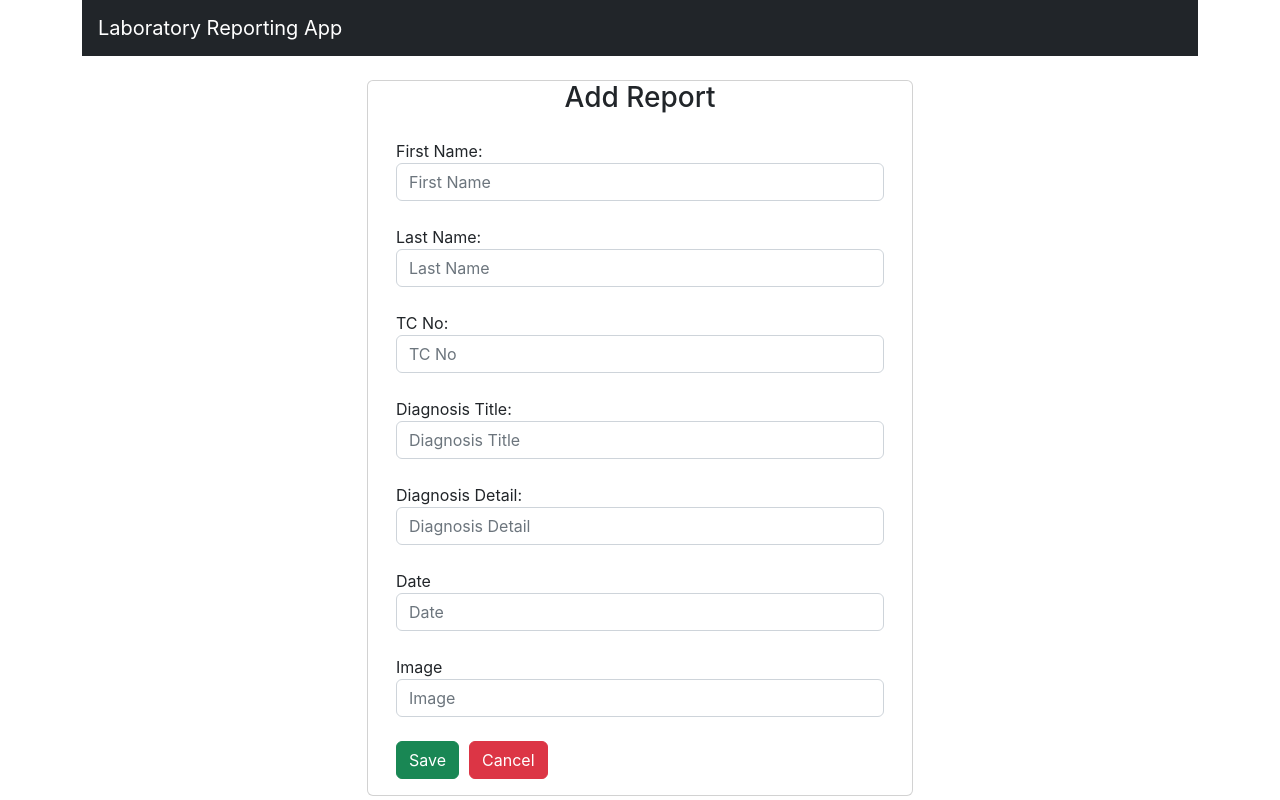
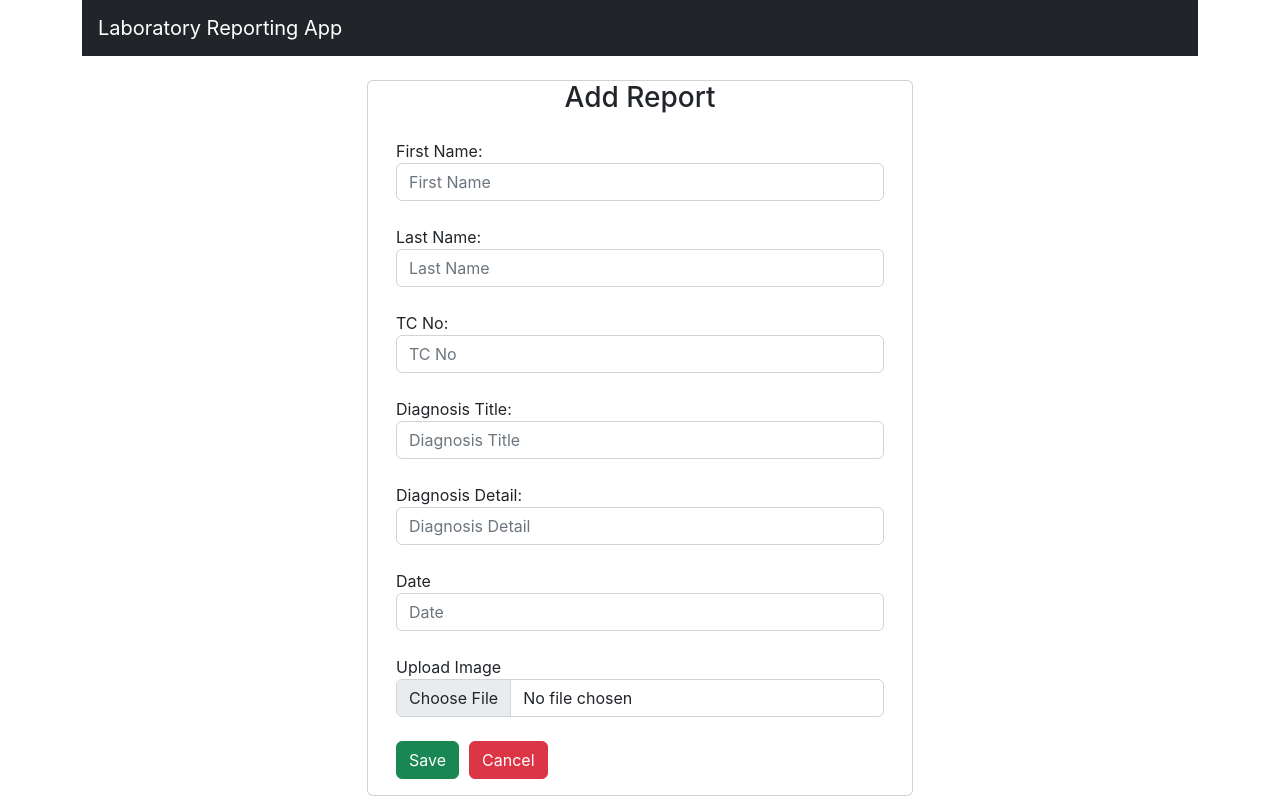
Before and after one commit to yakubalkis/Lab-Reporting-App-Fullstack, a React (Create React App) app in the folder react-frontend/: page /laborant/1/0 in a window 1280 px wide. Built offline with nearby package versions, Linux system fonts and the light colour scheme.

Commit message:
changed input for file type input.

```diff
--- a/react-frontend/src/components/AddReport.js
+++ b/react-frontend/src/components/AddReport.js
@@ -39,8 +39,8 @@ export default function AddReport(){
     }, []);
 
 
-    function handleChange(event){
-        const {name, value} = event.target;
+    function handleChange(e){
+        const {name, value} = e.target;
 
         setInputAll(prevState => {
             return{
@@ -50,10 +50,24 @@ export default function AddReport(){
         })
     }
 
+    function onFileChangeHandler(e){
+
+        setInputAll((prevState) => {
+            return{
+                ...prevState,
+                imageName: e.target.files[0].name
+            }
+        })
+
+        const formData = new FormData();
+        formData.append('file', e.target.files[0]);
+
+    }
+
     function SaveOrUpdateEmployee(e){
         e.preventDefault();
 
-        if(inputAll.firstName==="" || inputAll.lastName === "" || inputAll.tcNo === "" || inputAll.diagnosisTitle === "" || inputAll.diagnosisDetail === ""){
+        if(inputAll.firstName==="" || inputAll.lastName === "" || inputAll.tcNo === "" || inputAll.diagnosisTitle === "" || inputAll.diagnosisDetail === "" || inputAll.date === "" || inputAll.imageName === ""){
             setLabelWarning(() => "Please fill in the all text boxes!");
             return;
         }
@@ -119,8 +133,8 @@ export default function AddReport(){
                                     </div><br></br>
 
                                     <div className="form-group">
-                                        <label>Image </label>
-                                        <input placeholder="Image" type="text" name="imageName" value={inputAll.imageName} className="form-control" onChange={handleChange}  />
+                                        <label>Upload Image </label>
+                                        <input placeholder="Image" type="file" name="imageName" className="form-control" onChange={onFileChangeHandler}  />
                                     </div><br></br>
 
                                     <button type="submit" className="btn btn-success" onClick={SaveOrUpdateEmployee}>Save</button>
```
